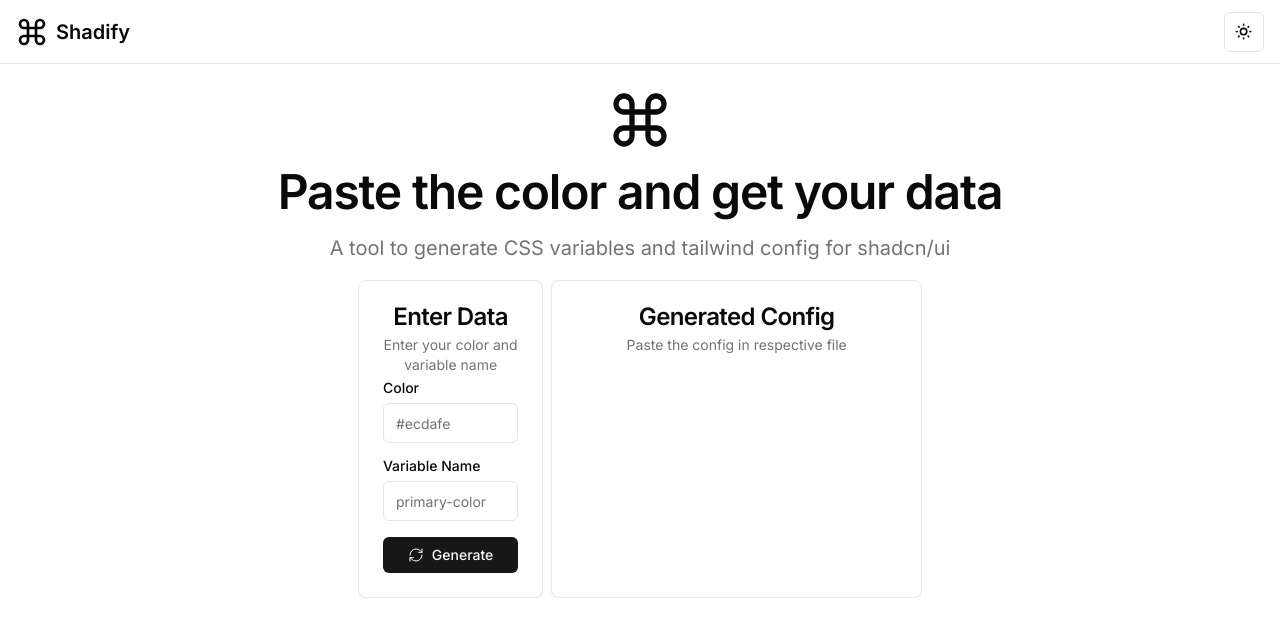
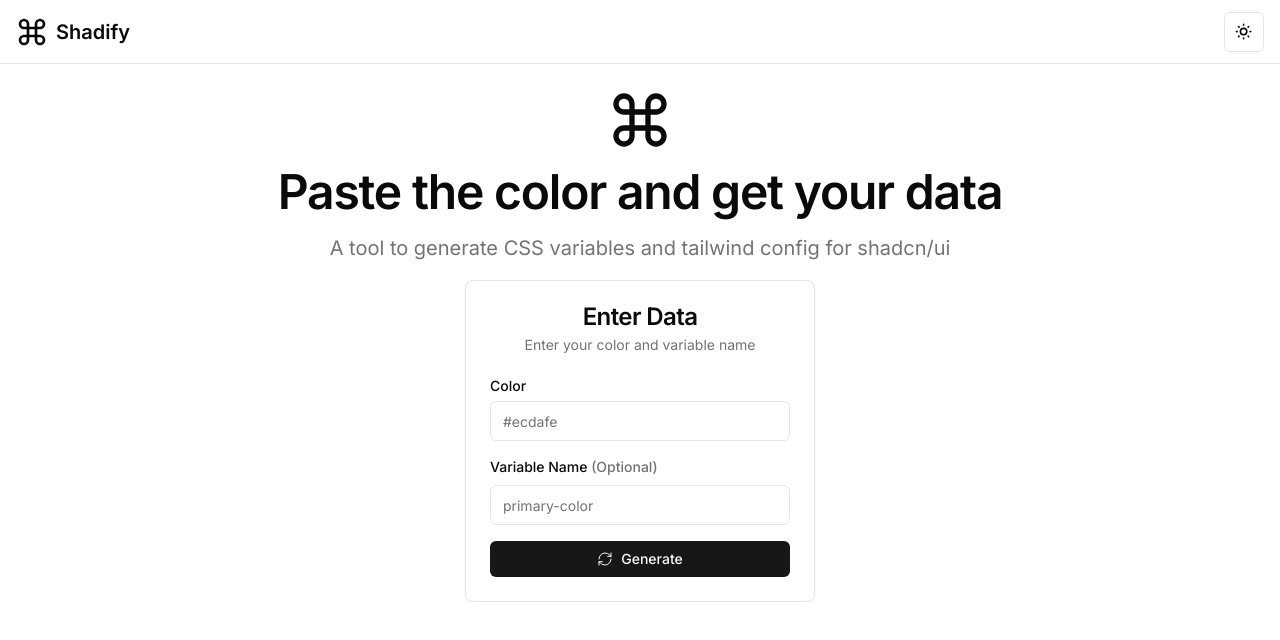
Before and after one commit to bikrantlabs/shadify, a Next.js app: page / in a window 1280 px wide. Shown: the top 640 px of the page. Built offline with nearby package versions, Linux system fonts and the light colour scheme.

Commit message:
Fixed UI

```diff
--- a/src/app/page.tsx
+++ b/src/app/page.tsx
@@ -14,13 +14,11 @@ export default function Home() {
         <p className="max-w-[42rem] leading-normal text-muted-foreground sm:text-xl sm:leading-8">
           {siteConfig.description}
         </p>
-        <div className="flex w-full max-w-[600px] flex-col gap-2  overflow-scroll md:max-w-max md:flex-row">
+        <div className="flex w-full max-w-[600px] flex-col gap-2  overflow-scroll md:max-w-[56rem] md:flex-row">
           <div className="h-full w-full flex-1">
             <ColorConversion />
           </div>
-          <div className="h-full flex-[2_2_0%]">
-            <ConfigDisplayCard />
-          </div>
+          <ConfigDisplayCard />
         </div>
       </div>
     </main>
--- a/src/components/cards/config-display-card.tsx
+++ b/src/components/cards/config-display-card.tsx
@@ -8,14 +8,16 @@ import { CodeBlock } from '../ui/code-block'
 
 export const ConfigDisplayCard = () => {
   const { state } = useConfigDataStore((state) => state)
+  if (!state.configData) return null
   return (
+    <div className="h-full flex-[2_2_0%]">
       <div className="flex h-full max-h-[350px] w-full flex-col overflow-scroll rounded-lg border shadow-sm">
         <CardHeader>
           <CardTitle>Generated Config</CardTitle>
           <CardDescription>Paste the config in respective file</CardDescription>
         </CardHeader>
         {state.configData && (
-        <div className="flex flex-col gap-6">
+          <div className="mb-4 flex flex-col gap-6">
             <div className="flex-1 px-6">
               <div className="flex w-full flex-col items-start gap-2">
                 <Label>globals.css</Label>
@@ -31,5 +33,6 @@ export const ConfigDisplayCard = () => {
           </div>
         )}
       </div>
+    </div>
   )
 }
--- a/src/components/converter.tsx
+++ b/src/components/converter.tsx
@@ -1,8 +1,9 @@
 'use client'
 
-import { FormEvent, useState } from 'react'
+import { FormEvent, useRef, useState } from 'react'
 
 import { showToast } from '@/lib/toast'
+import { cn } from '@/lib/utils'
 import { useConfigDataStore } from '@/hooks/use-config-data-store'
 import { useGenerateConfig } from '@/hooks/use-generate-config'
 import { useGetToken } from '@/hooks/use-get-token'
@@ -21,11 +22,20 @@ import { Label } from './ui/label'
 
 export const ColorConversion = () => {
   const [input, setInput] = useState('')
+  const inputRef = useRef<HTMLInputElement | null>(null)
   const [variableName, setVariableName] = useState('')
-  const { actions } = useConfigDataStore((state) => state)
+  const { actions, state } = useConfigDataStore((state) => state)
   const { generateConfig } = useGenerateConfig()
   const handleGenerate = (e: FormEvent) => {
     e.preventDefault()
+    if (!input) {
+      showToast({
+        heading: 'Color name is required!',
+        body: '',
+      })
+      inputRef.current?.focus()
+      return
+    }
     const { data, error } = generateConfig(input, variableName)
     if (error) {
       showToast({
@@ -40,17 +50,26 @@ export const ColorConversion = () => {
   }
   // TODO: If input starts from #, and is invalid hex code, directly throw an error
   return (
-    <div className="flex h-full w-full flex-col gap-2">
+    <div
+      className={cn(
+        'flex h-full w-full  flex-col gap-2',
+        !state.configData && 'mx-auto max-w-[350px]'
+      )}
+    >
       <Card className="h-full">
         <CardHeader>
           <CardTitle>Enter Data</CardTitle>
-          <CardDescription>Enter your color and variable name</CardDescription>
-          <CardContent className="p-0">
+          <CardDescription>
+            Enter your color and variable name
+          </CardDescription>{' '}
+        </CardHeader>
+        <CardContent>
           <form onSubmit={handleGenerate}>
             <div className="flex w-full flex-col gap-4">
               <div className="flex flex-col items-start gap-2">
                 <Label htmlFor="variable_data">Color</Label>
                 <Input
+                  ref={inputRef}
                   id="variable_data"
                   value={input}
                   placeholder="#ecdafe"
@@ -58,7 +77,12 @@ export const ColorConversion = () => {
                 />
               </div>
               <div className="flex flex-col items-start gap-2">
-                  <Label htmlFor="variable_name">Variable Name</Label>
+                <Label htmlFor="variable_name">
+                  Variable Name{' '}
+                  <span className="text-sm text-muted-foreground">
+                    (Optional)
+                  </span>{' '}
+                </Label>
                 <Input
                   id="variable_name"
                   value={variableName}
@@ -73,7 +97,6 @@ export const ColorConversion = () => {
             </div>
           </form>
         </CardContent>
-        </CardHeader>
       </Card>
     </div>
   )
--- a/src/components/ui/code-block.tsx
+++ b/src/components/ui/code-block.tsx
@@ -43,13 +43,13 @@ export const CodeBlock = ({ data }: CodeBlockProps) => {
         <code>{data}</code>
       </pre>
       {copied ? (
-        <button className="absolute left-2 top-2 rounded-md bg-secondary p-1.5 md:right-2">
+        <button className="absolute left-2 top-2 rounded-md bg-secondary p-1.5 md:left-auto md:right-2">
           <Icons.check className="h-[14px] w-[14px] stroke-[1px]" />
         </button>
       ) : (
         <button
           onClick={handleCopy(data)}
-          className="invisible absolute left-2 top-2 rounded-md p-1.5 hover:bg-muted-foreground group-hover:visible dark:hover:bg-secondary md:right-2"
+          className="invisible absolute left-2 top-2 rounded-md p-1.5 hover:bg-muted-foreground group-hover:visible dark:hover:bg-secondary md:left-auto md:right-2"
         >
           <Icons.copy className="h-[14px] w-[14px] stroke-[1px]" />
         </button>
--- a/src/hooks/use-config-data-store.tsx
+++ b/src/hooks/use-config-data-store.tsx
@@ -9,6 +9,7 @@ type State = {
 
 type Actions = {
   setConfigData: (data: ConfigDataType) => void
+  clearConfigData: () => void
 }
 export const initialConfigDataState: State = {
   configData: undefined,
@@ -26,5 +27,12 @@ export const useConfigDataStore = create<StateActions>((set) => ({
           configData: newState,
         },
       })),
+
+    clearConfigData: () =>
+      set(() => ({
+        state: {
+          configData: undefined,
+        },
+      })),
   },
 }))
```
Lines whose indentation alone changed are shown as unchanged.
